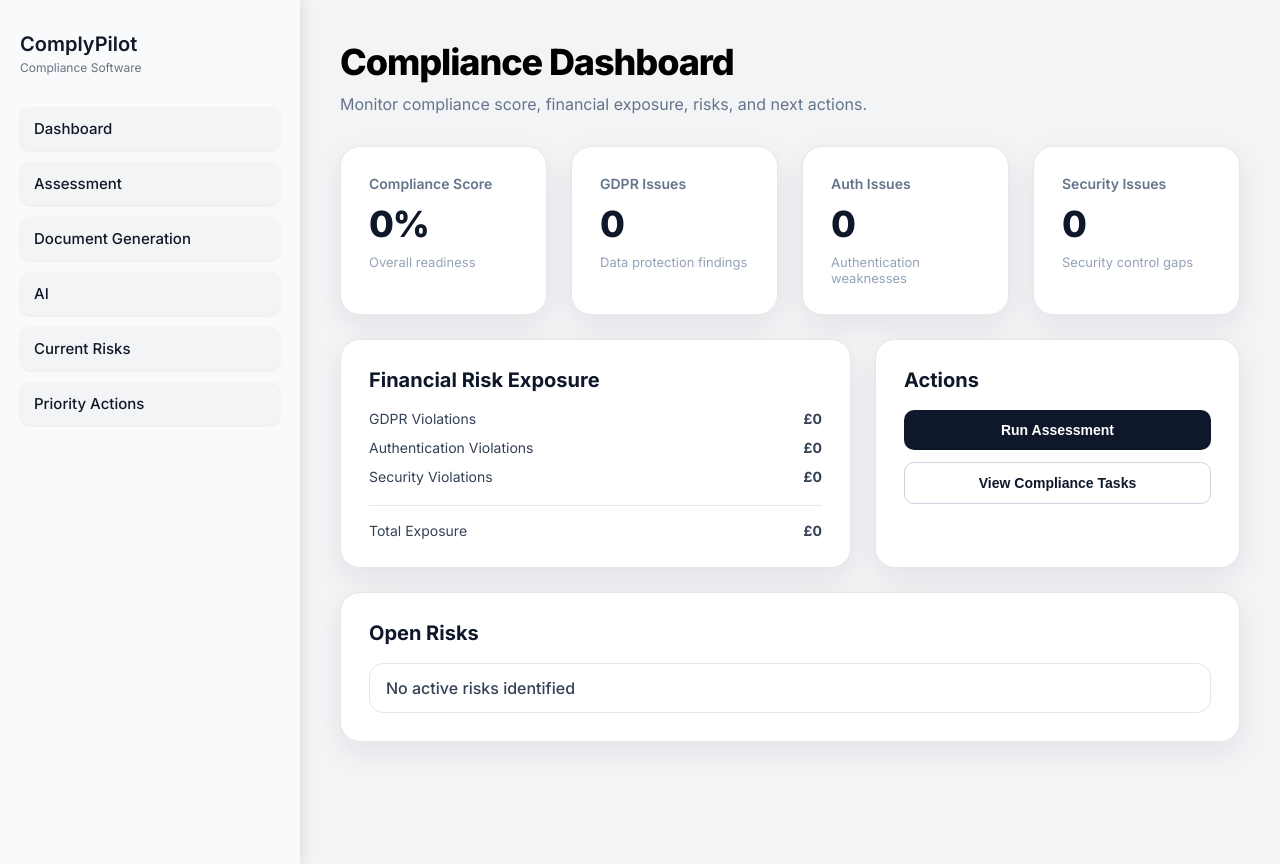
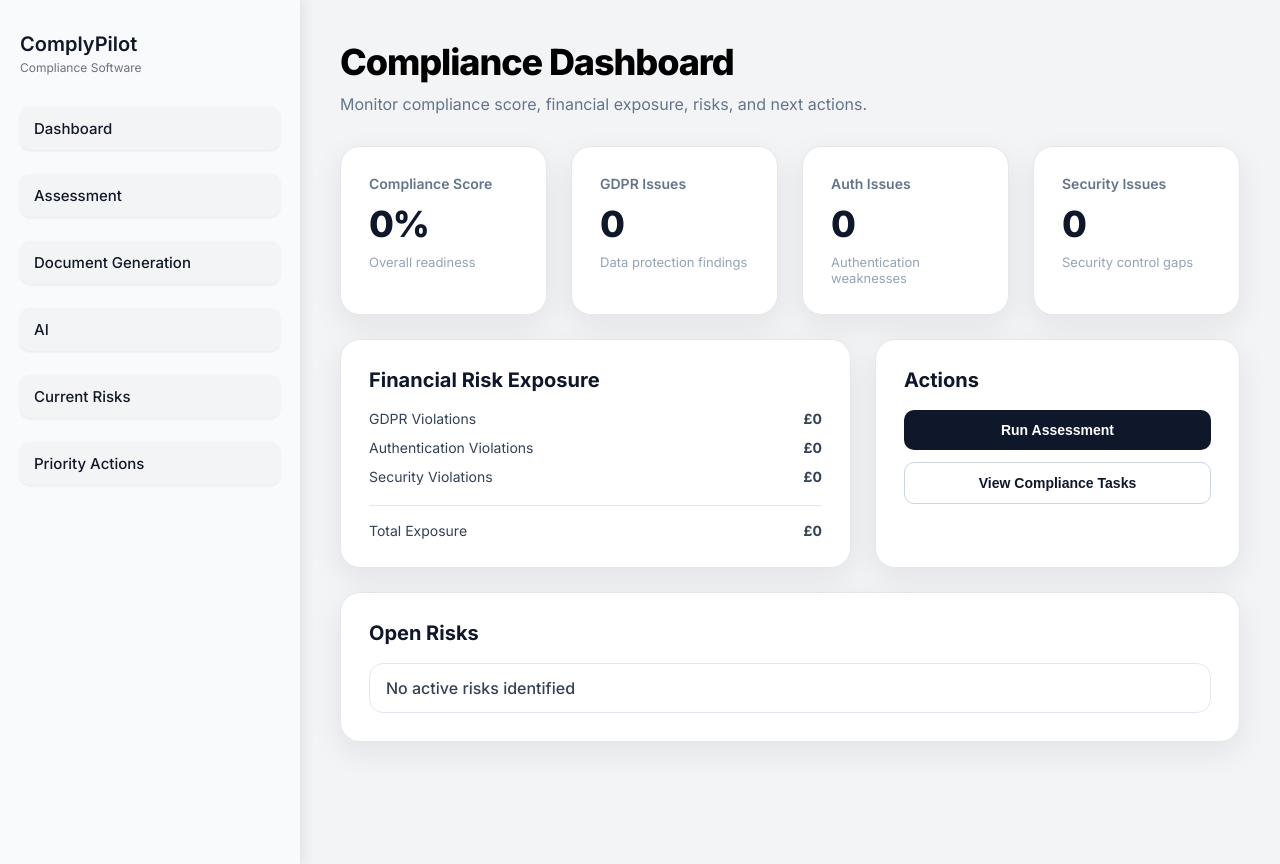
Before and after one commit to abdisamad9009-dot/complypilot-frontend, a Next.js app: page /dashboard in a window 1280 px wide. Built offline with nearby package versions, Linux system fonts and the light colour scheme.

Commit message:
Update layout.tsx

```diff
--- a/app/dashboard/layout.tsx
+++ b/app/dashboard/layout.tsx
@@ -54,7 +54,7 @@ export default function DashboardLayout({
           style={{
             display: "flex",
             flexDirection: "column",
-            gap: "12px",
+            gap: "24px",
             flex: 1,
           }}
         >
```
